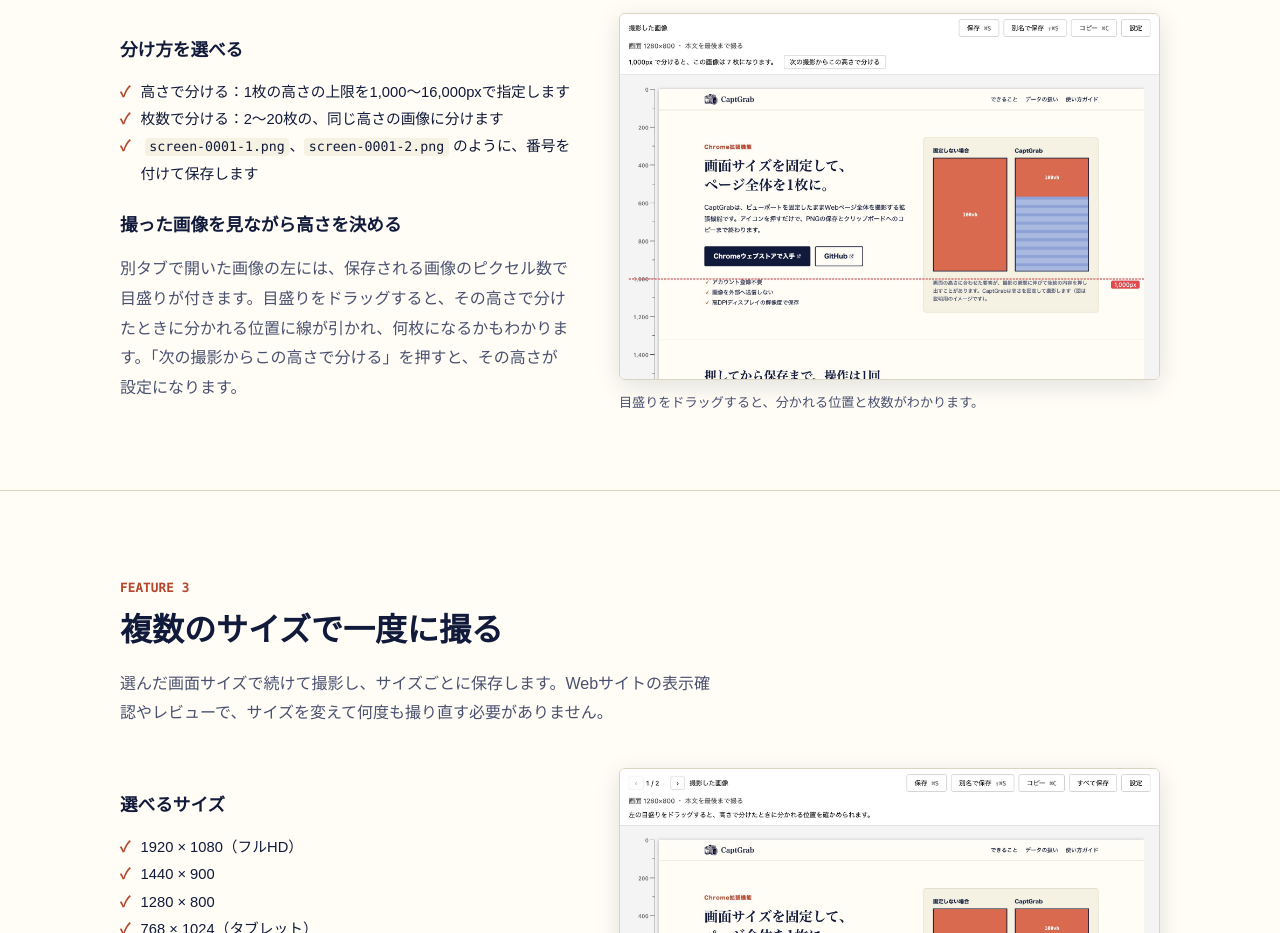
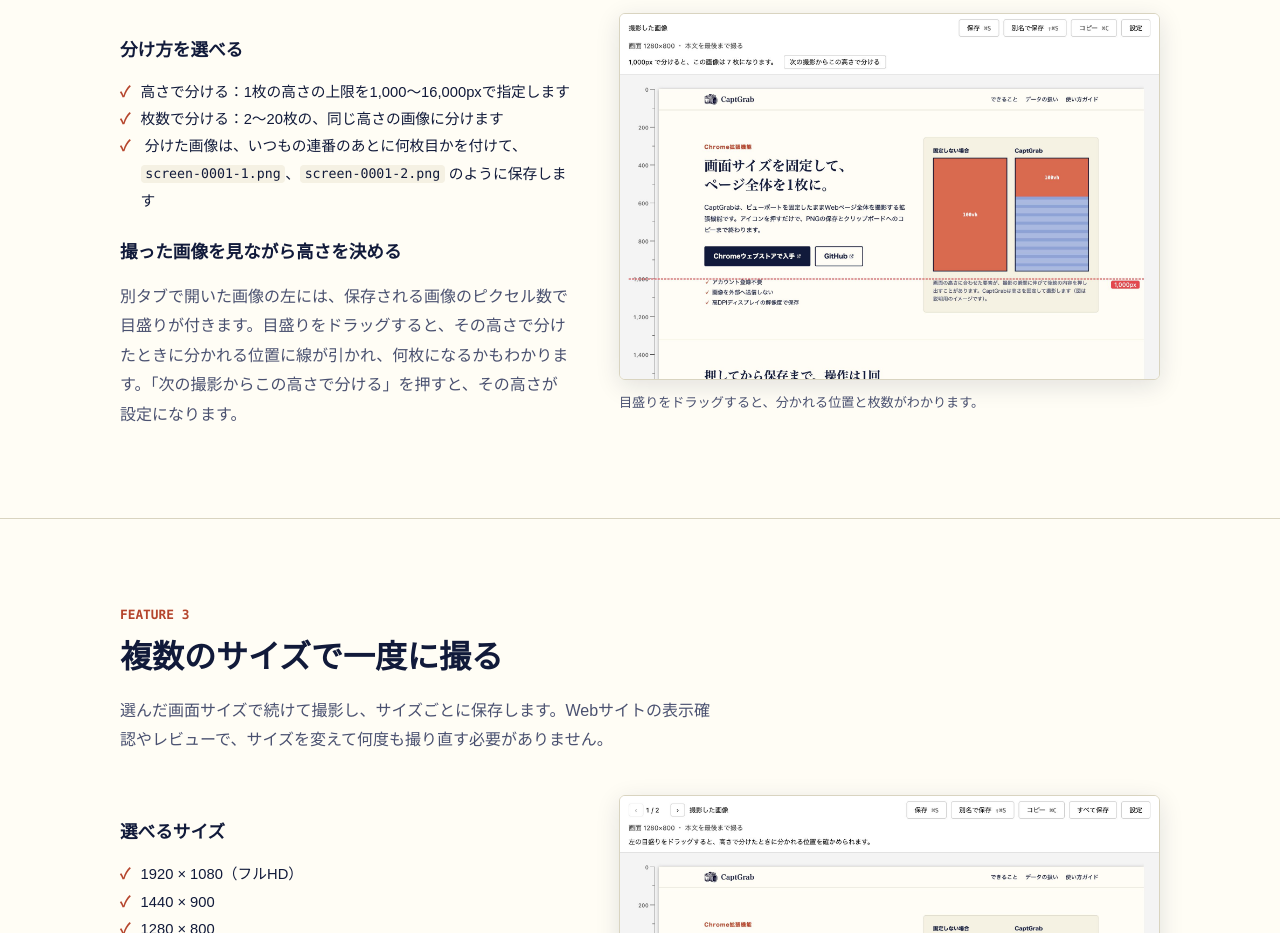
Before and after one commit to conte0745/Capt-Glab, a website built with Vite: page docs/premium.html in a window 1280 px wide. Shown: the part 1740-2673 px from the top of the page. Built offline with nearby package versions, Linux system fonts and the light colour scheme.

Commit message:
有料機能のページで、番号付きの保存が有料だと読めないようにする
連番での保存は無料の機能で、有料なのは分けた画像に付く何枚目かの番号だけのため。

Co-Authored-By: Claude Opus 5.5 <noreply@anthropic.com>

```diff
--- a/docs/premium.html
+++ b/docs/premium.html
@@ -137,8 +137,8 @@
                 <li>高さで分ける：1枚の高さの上限を1,000〜16,000pxで指定します</li>
                 <li>枚数で分ける：2〜20枚の、同じ高さの画像に分けます</li>
                 <li>
-                  <code>screen-0001-1.png</code>、<code>screen-0001-2.png</code>
-                  のように、番号を付けて保存します
+                  分けた画像は、いつもの連番のあとに何枚目かを付けて、<code>screen-0001-1.png</code>、<code>screen-0001-2.png</code>
+                  のように保存します
                 </li>
               </ul>
               <h3>撮った画像を見ながら高さを決める</h3>
```
